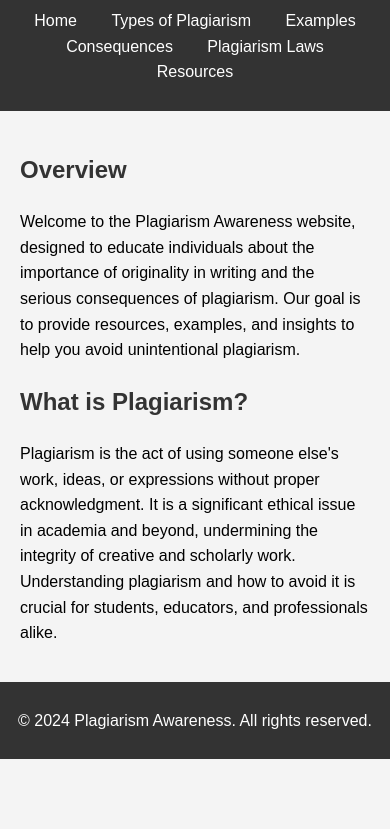
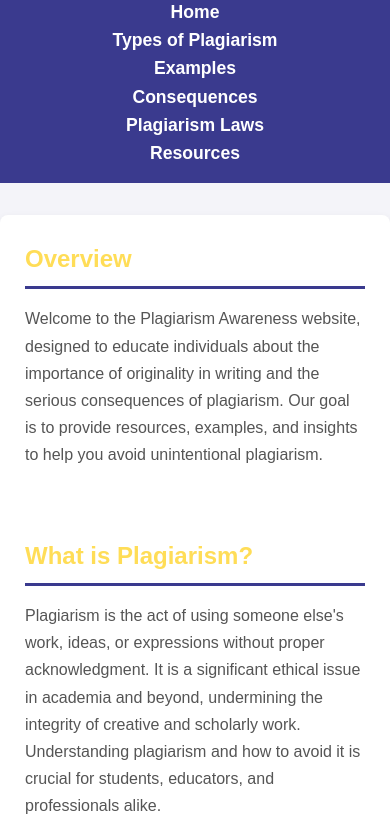
Before and after one commit to CodeSphere360/PlagiarismAwareness, a plain HTML site: page index.html in a window 390 px wide. Shown: the part 69-898 px from the top of the page. Before the commit the page ends 844 px from the top, so only its background shows below. Drawn offline with Linux system fonts and the light colour scheme; files that its build step writes are made by us from their sources.

Commit message:
updated css and added laws

```diff
--- a/css/styles.css
+++ b/css/styles.css
@@ -1,57 +1,142 @@
+/* Reset some default browser styles */
+* {
+    margin: 0;
+    padding: 0;
+    box-sizing: border-box;
+}
+
 body {
     font-family: Arial, sans-serif;
     line-height: 1.6;
-    margin: 0;
-    padding: 0;
-    background-color: #f4f4f4;
+    color: #333;
+    background-color: #f4f4f9;
 }
 
-header {
-    background: #333;
+/* Header and Navigation */
+nav {
+    background-color: #3a3a8e;
     color: #fff;
-    padding: 10px 0;
+    padding: 1rem 0;
     text-align: center;
 }
 
 nav ul {
     list-style: none;
-    padding: 0;
+    display: flex;
+    justify-content: center;
 }
 
 nav ul li {
-    display: inline;
     margin: 0 15px;
 }
 
 nav ul li a {
-    color: #fff;
+    color: #ffffff;
     text-decoration: none;
+    font-weight: bold;
+    font-size: 1.1rem;
+    transition: color 0.3s ease;
 }
 
 nav ul li a:hover {
-    text-decoration: underline;
+    color: #ffdd57;
 }
 
+/* Main Content */
 main {
+    max-width: 1200px;
+    margin: 2rem auto;
     padding: 20px;
-    max-width: 800px;
-    margin: 0 auto;
+    background: #ffffff;
+    border-radius: 8px;
+    box-shadow: 0px 4px 8px rgba(0, 0, 0, 0.1);
 }
 
-h1 {
-    margin: 0;
+main h1 {
+    font-size: 2.5rem;
+    color: #3a3a8e;
+    margin-bottom: 1rem;
+    text-align: center;
 }
 
-h2 {
-    color: #333;
+main p {
+    font-size: 1.1rem;
+    margin-bottom: 1rem;
+    color: #555;
 }
 
+/* Section Headings */
+section h2 {
+    font-size: 2rem;
+    color: #ffdd57;
+    margin-bottom: 1rem;
+    border-bottom: 3px solid #3a3a8e;
+    padding-bottom: 0.5rem;
+}
+
+/* Footer */
 footer {
+    background-color: #3a3a8e;
+    color: #ffffff;
     text-align: center;
-    padding: 10px 0;
-    background: #333;
-    color: #fff;
-    position: relative;
-    bottom: 0;
-    width: 100%;
+    padding: 1rem;
+    margin-top: 2rem;
 }
+
+/* Buttons */
+button, .button {
+    background-color: #ffdd57;
+    color: #3a3a8e;
+    padding: 0.5rem 1rem;
+    border: none;
+    border-radius: 4px;
+    cursor: pointer;
+    transition: background-color 0.3s ease;
+    font-weight: bold;
+}
+
+button:hover, .button:hover {
+    background-color: #3a3a8e;
+    color: #ffffff;
+}
+
+/* Links */
+a {
+    color: #3a3a8e;
+    text-decoration: none;
+    font-weight: bold;
+}
+
+a:hover {
+    color: #ffdd57;
+}
+
+/* Page-specific styling */
+section {
+    margin-bottom: 2rem;
+    padding: 10px;
+}
+
+section p {
+    font-size: 1rem;
+    line-height: 1.7;
+}
+
+/* Responsive Design */
+@media (max-width: 768px) {
+    nav ul {
+        flex-direction: column;
+    }
+
+    main {
+        padding: 15px;
+    }
+
+    main h1 {
+        font-size: 2rem;
+    }
+
+    section h2 {
+        font-size: 1.5rem;
+    }
+}
```
Also changed, not shown: laws.html (added, +62 -0 lines).
